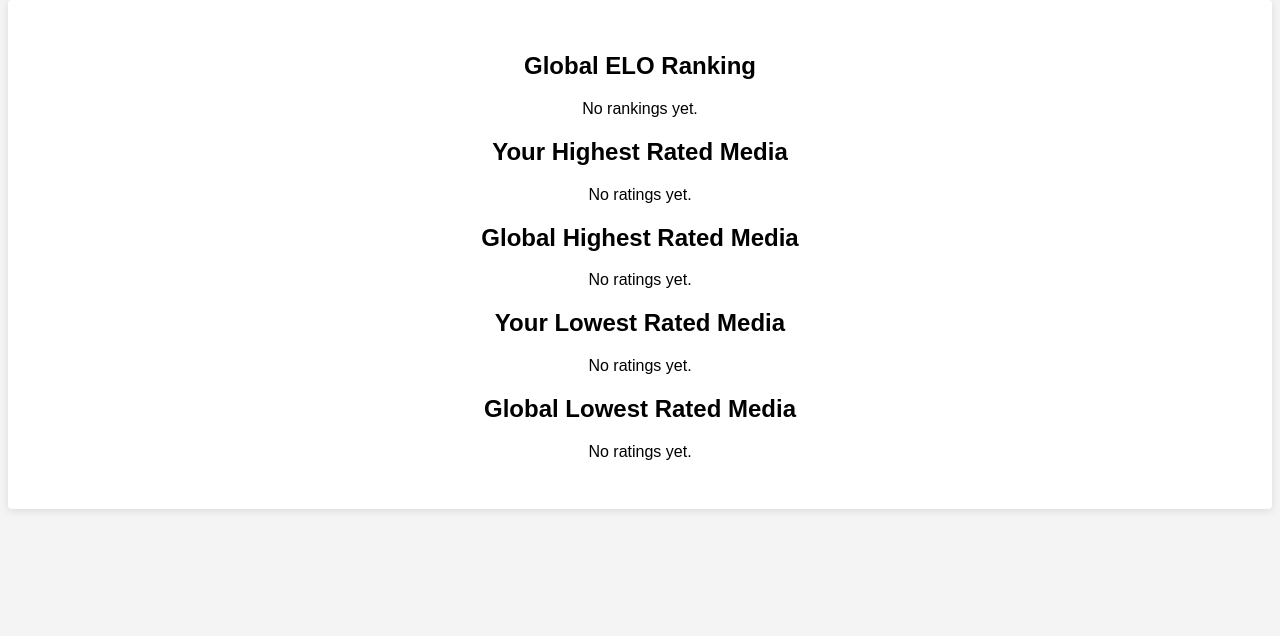
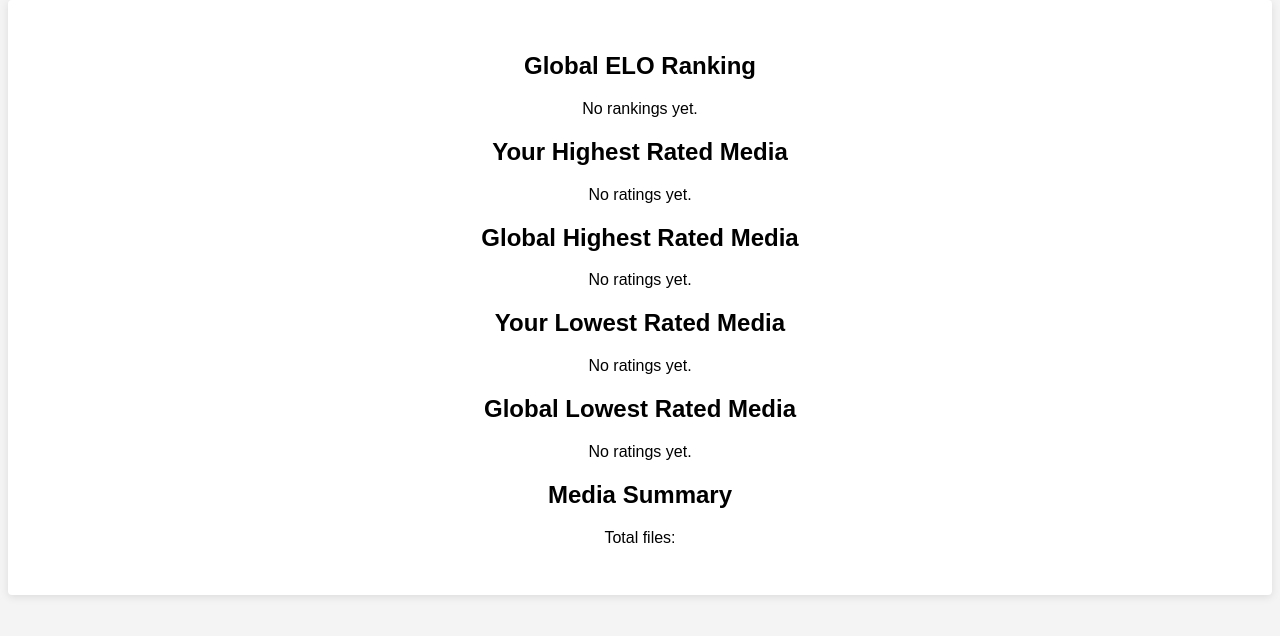
Before and after one commit to mullinmax/ranker, a FastAPI app: template app/templates/stats.html in a window 1280 px wide. Shown: the top 636 px of the page. Run offline with FastAPI, Linux system fonts and the light colour scheme; the template is opened without the code that fills it, so the values that code supplies are empty; parts of the project's set-up code (start-up, migrations or seed data) failed here and were passed over.

Commit message:
Add media file summary stats

```diff
--- a/app/main.py
+++ b/app/main.py
@@ -80,6 +80,25 @@ def list_users() -> list[str]:
     rows = [row[0] for row in cur.fetchall()]
     conn.close()
     return rows
+
+
+def get_media_file_summary() -> tuple[int, list[tuple[str, int]]]:
+    """Return total media count and counts by normalized name."""
+    files = [
+        f
+        for f in os.listdir(MEDIA_DIR)
+        if os.path.isfile(os.path.join(MEDIA_DIR, f))
+    ]
+    total = len(files)
+    counts: dict[str, int] = {}
+    for f in files:
+        name, _ = os.path.splitext(f)
+        name = name.lower()
+        name = name.replace("_", "")
+        name = "".join(ch for ch in name if not ch.isdigit())
+        counts[name] = counts.get(name, 0) + 1
+    sorted_counts = sorted(counts.items(), key=lambda x: (-x[1], x[0]))
+    return total, sorted_counts
 
 
 def get_media_files(username: str, count: int) -> list[str]:
@@ -342,6 +361,7 @@ def stats(request: Request):
     global_highest, global_lowest = get_global_media_stats_with_user(username)
     user_highest, user_lowest = get_user_media_stats(username)
     elo_ranking = get_elo_rankings()
+    media_total, media_counts = get_media_file_summary()
     return templates.TemplateResponse(
         "stats.html",
         {
@@ -352,6 +372,8 @@ def stats(request: Request):
             "user_highest": user_highest,
             "user_lowest": user_lowest,
             "elo_ranking": elo_ranking,
+            "media_total": media_total,
+            "media_counts": media_counts,
             "show_back": True,
             "show_admin": is_admin(username),
             "show_stats_link": False,
@@ -367,12 +389,15 @@ def admin_panel(request: Request):
     if not is_admin(username):
         return RedirectResponse("/login")
     users = list_users()
+    media_total, media_counts = get_media_file_summary()
     return templates.TemplateResponse(
         "admin.html",
         {
             "request": request,
             "username": username,
             "users": users,
+            "media_total": media_total,
+            "media_counts": media_counts,
             "build_number": BUILD_NUMBER,
             "show_back": True,
             "show_admin": False,
--- a/app/templates/stats.html
+++ b/app/templates/stats.html
@@ -84,4 +84,12 @@
 {% else %}
 <p>No ratings yet.</p>
 {% endif %}
+
+<h2>Media Summary</h2>
+<p>Total files: {{ media_total }}</p>
+<ul>
+  {% for name, count in media_counts %}
+  <li>{{ name }}: {{ count }}</li>
+  {% endfor %}
+</ul>
 {% endblock %}
```
Also changed, not shown: app/templates/admin.html (+7 -0 lines).
